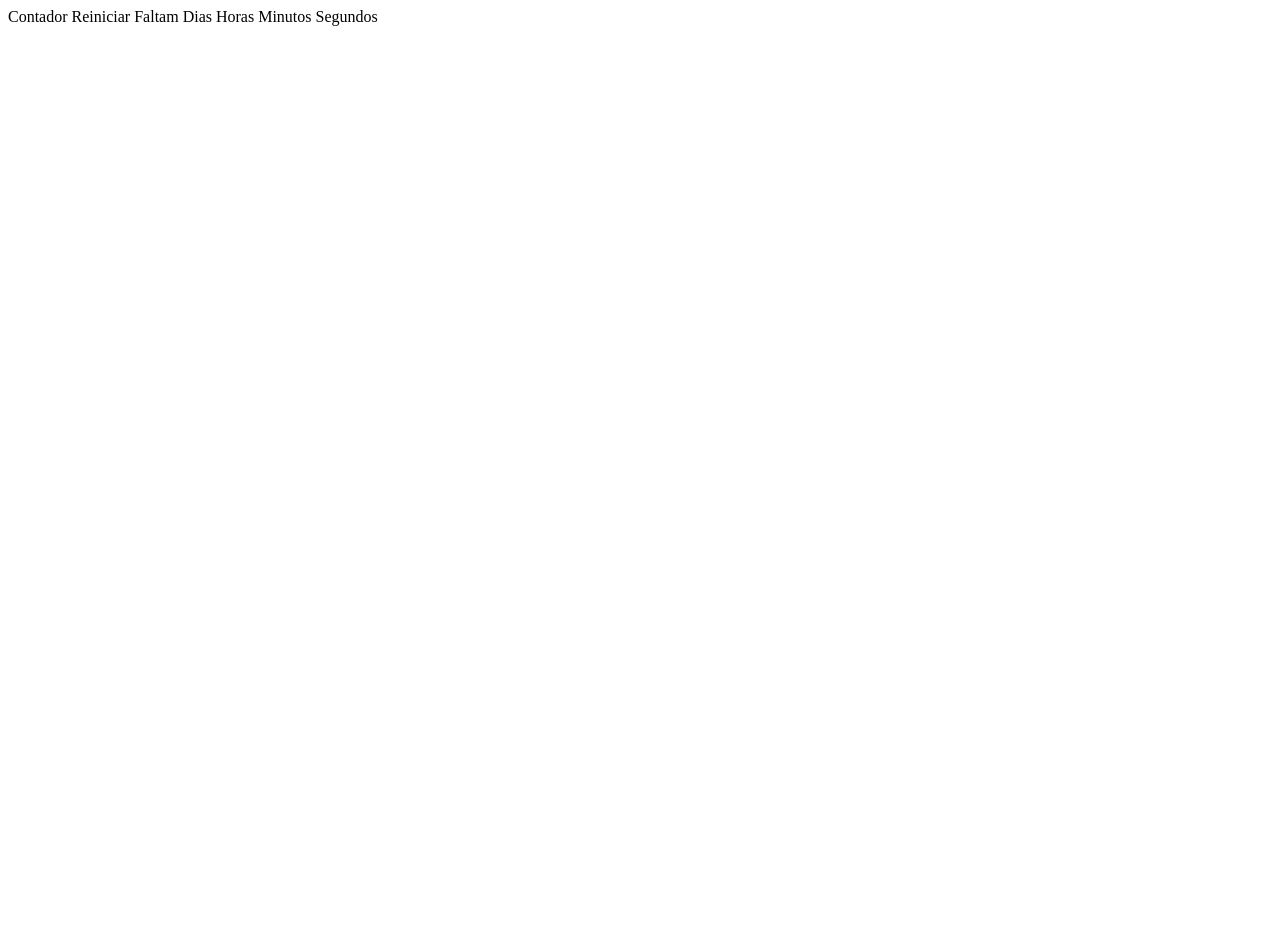
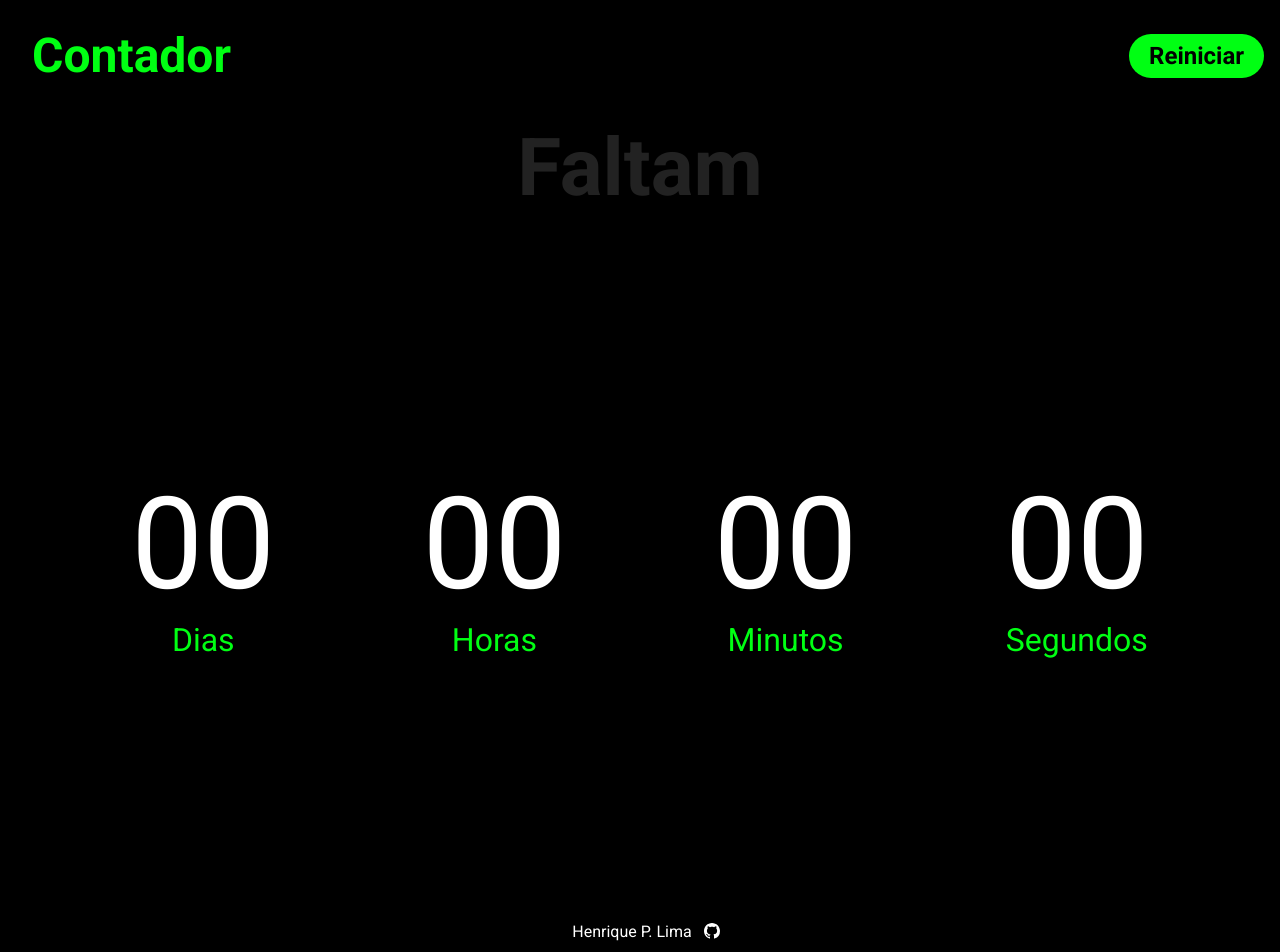
Before and after one commit to USER-Nexus/contador, a plain HTML site: page contador.html in a window 1280 px wide. Before the commit the page ends 800 px from the top, so only its background shows below. Drawn offline with Linux system fonts and the light colour scheme.

Commit message:
Sending base files, page front-ent complete

```diff
--- /dev/null
+++ b/assets/css/contador.css
@@ -0,0 +1,88 @@
+@import url('https://fonts.googleapis.com/css2?family=Roboto:wght@100;300;400;500;700;900&display=swap');
+
+body {
+    background-color: #000;
+    height: 75vh;
+}
+
+nav {
+    display: flex;
+    justify-content: space-between;
+    align-items: center;
+    margin: 1rem;
+}
+
+nav h2 {
+    color: #00FF13;
+    font-family: 'Roboto', sans-serif;
+    font-size: 3rem;
+    font-weight: 700;
+    margin: 1rem;
+}
+
+nav a {
+    display: flex;
+    align-items: center;
+    justify-content: center;
+    height: 100%;
+    width: 10%;
+    border-radius: 50px;
+    padding: 10px 5px;
+    background-color: #00FF13;
+    color: #000;
+    font-family: 'Roboto', sans-serif;
+    font-size: 1.5rem;
+    font-weight: 700;
+}
+
+main {
+    display: flex;
+    flex-direction: column;
+    align-items: center;
+}
+
+main h1 {
+    color: #222;
+    font-family: 'Roboto', sans-serif;
+    font-size: 5rem;
+    font-weight: 700;
+    margin: 1rem;
+}
+
+.groups {
+    display: flex;
+    width: 100%;
+    justify-content: space-evenly;
+    margin: 15rem auto;
+}
+
+.group h3 {
+    color: #fff;
+    font-family: 'Roboto', sans-serif;
+    font-size: 8rem;
+    font-weight: 400;
+    margin: 1rem;
+}
+
+.group p {
+    color: #00FF13;
+    font-family: 'Roboto', sans-serif;
+    font-size: 2rem;
+    font-weight: 400;
+    text-align: center;
+    margin: 1rem;
+}
+
+footer {
+    display: flex;
+    text-align: center;
+    justify-content: center;
+    align-items: center;
+}
+
+footer p {
+    color: #fff;
+    font-family: 'Roboto', sans-serif;
+    font-size: 1rem;
+    margin: .75rem;
+}
--- /dev/null
+++ b/assets/css/reset.css
@@ -0,0 +1,48 @@
+html, body, div, span, applet, object, iframe,
+h1, h2, h3, h4, h5, h6, p, blockquote, pre,
+a, abbr, acronym, address, big, cite, code,
+del, dfn, em, img, ins, kbd, q, s, samp,
+small, strike, strong, sub, sup, tt, var,
+b, u, i, center,
+dl, dt, dd, ol, ul, li,
+fieldset, form, label, legend,
+table, caption, tbody, tfoot, thead, tr, th, td,
+article, aside, canvas, details, embed,
+figure, figcaption, footer, header, hgroup,
+menu, nav, output, ruby, section, summary,
+time, mark, audio, video {
+	margin: 0;
+	padding: 0;
+	border: 0;
+	font-size: 100%;
+	font: inherit;
+	vertical-align: baseline;
+}
+/* HTML5 display-role reset for older browsers */
+article, aside, details, figcaption, figure,
+footer, header, hgroup, menu, nav, section {
+	display: block;
+}
+body {
+	line-height: 1;
+}
+ol, ul {
+	list-style: none;
+}
+blockquote, q {
+	quotes: none;
+}
+blockquote:before, blockquote:after,
+q:before, q:after {
+	content: '';
+	content: none;
+}
+table {
+	border-collapse: collapse;
+	border-spacing: 0;
+}
+
+a {
+	color: inherit;
+	text-decoration: none;
+}
--- /dev/null
+++ b/assets/css/style.css
@@ -0,0 +1,78 @@
+@import url('https://fonts.googleapis.com/css2?family=Roboto:wght@100;300;400;500;700;900&display=swap');
+
+body {
+    background-color: #000;
+}
+
+main {
+    height: 95vh;
+    display: flex;
+    flex-direction: column;
+    align-items: center;
+    justify-content: center;
+    text-align: center;
+}
+
+h1 {
+    color: #00FF13;
+    font-family: 'Roboto', sans-serif;
+    font-size: 3rem;
+    font-weight: 500;
+    margin: 1rem;
+}
+
+p {
+    color: #d2d2d2;
+    font-family: 'Roboto', sans-serif;
+    font-size: 1.5rem;
+    font-weight: 400;
+    margin: .75rem;
+}
+
+input {
+    background-color: #222;
+    border: none;
+    border-radius: 20px;
+    padding: 15px 30px;
+    margin: .5rem;
+    color: #d2d2d2;
+    font-size: 1rem;
+    width: 20rem;
+}
+
+input[type="date"]::-webkit-inner-spin-button,
+input[type="date"]::-webkit-calendar-picker-indicator {
+    display: none;
+    -webkit-appearance: none;
+}
+
+main a {
+    background-color: #00FF13;
+    font-family: 'Roboto', sans-serif;
+    font-size: 1rem;
+    font-weight: 700;
+    color: #000;
+    border: none;
+    border-radius: 20px;
+    padding: 15px 30px;
+    margin: .5rem;
+    width: 20rem;
+    cursor: pointer;
+}
+
+a:hover {
+    background-color: #00a20b;
+}
+
+footer {
+    display: flex;
+    text-align: center;
+    justify-content: center;
+    align-items: center;
+}
+
+footer p {
+    color: #fff;
+    font-family: 'Roboto', sans-serif;
+    font-size: 1rem;
+}
--- a/contador.html
+++ b/contador.html
@@ -1,4 +1,44 @@
-Contador
-Reiniciar
-Faltam
-Dias Horas Minutos Segundos
+<!DOCTYPE html>
+<html lang="pt-br">
+<head>
+    <meta charset="UTF-8">
+    <meta http-equiv="X-UA-Compatible" content="IE=edge">
+    <meta name="viewport" content="width=device-width, initial-scale=1.0">
+    <title>Contador</title>
+    <link rel="stylesheet" href="assets/css/reset.css">
+    <link rel="stylesheet" href="assets/css/normalize.css">
+    <link rel="stylesheet" href="assets/css/contador.css">
+</head>
+<body>
+    <nav>
+        <h2>Contador</h2>
+        <a href="index.html">Reiniciar</a>
+    </nav>
+    <main>
+        <h1>Faltam</h1>
+        <div class="groups">
+            <div class="group">
+                <h3 class="days">00</h3>
+                <p>Dias</p>
+            </div>
+            <div class="group">
+                <h3 class="hours">00</h3>
+                <p>Horas</p>
+            </div>
+            <div class="group">
+                <h3 class="mins">00</h3>
+                <p>Minutos</p>
+            </div>
+            <div class="group">
+                <h3 class="secs">00</h3>
+                <p>Segundos</p>
+            </div>
+        </div>
+    </main>
+    <footer>
+        <p>Henrique P. Lima</p>
+        <a href="https://github.com/USER-Nexus" class="icon" target="_blank" rel="noopener noreferrer"><img src="assets/img/github.svg"></a>
+    </footer>
+    <script src="assets/js/main.js"></script>
+</body>
+</html>
```
Also changed, not shown: index.html (+25 -4 lines), assets/css/normalize.css (added), assets/img/github.svg (added), assets/js/main.js (added).
